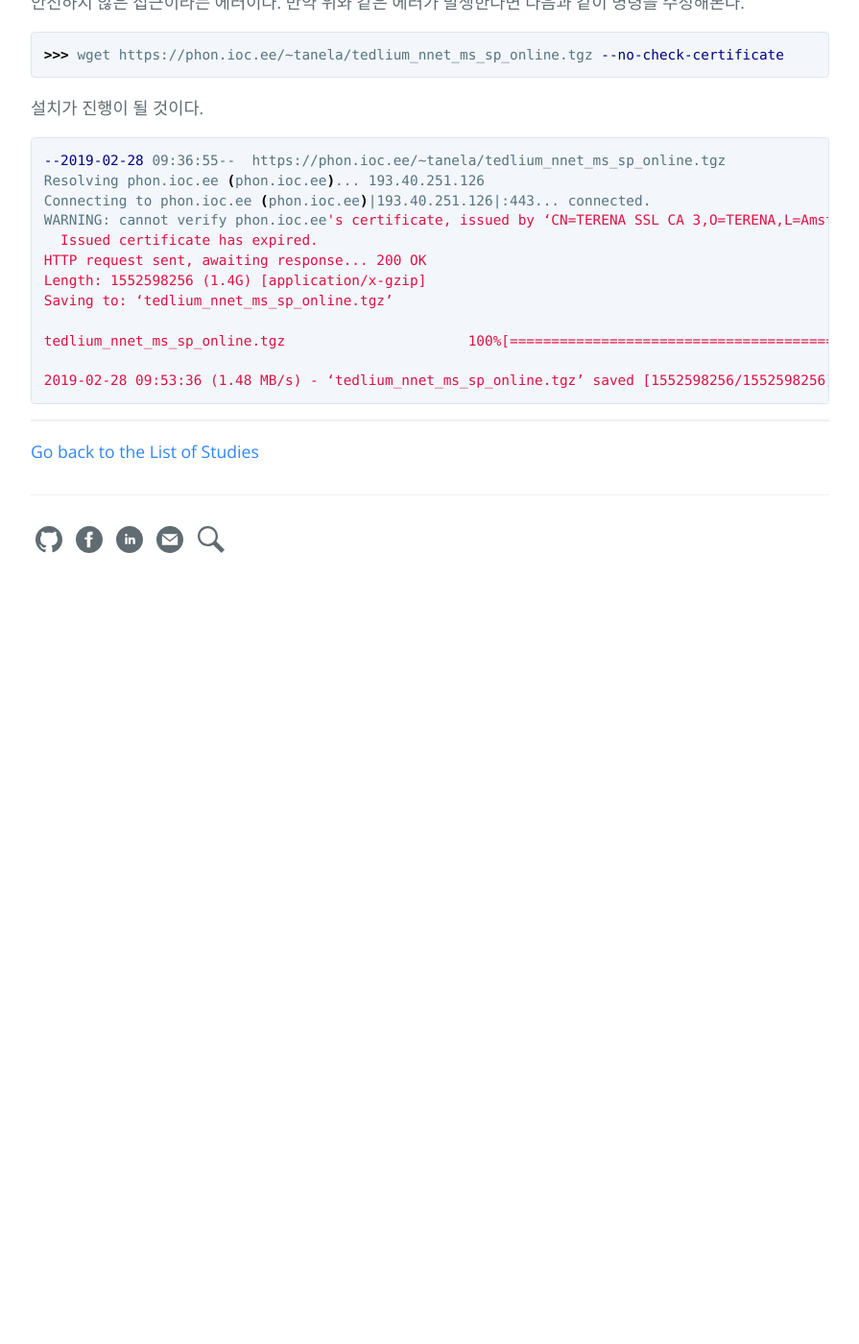
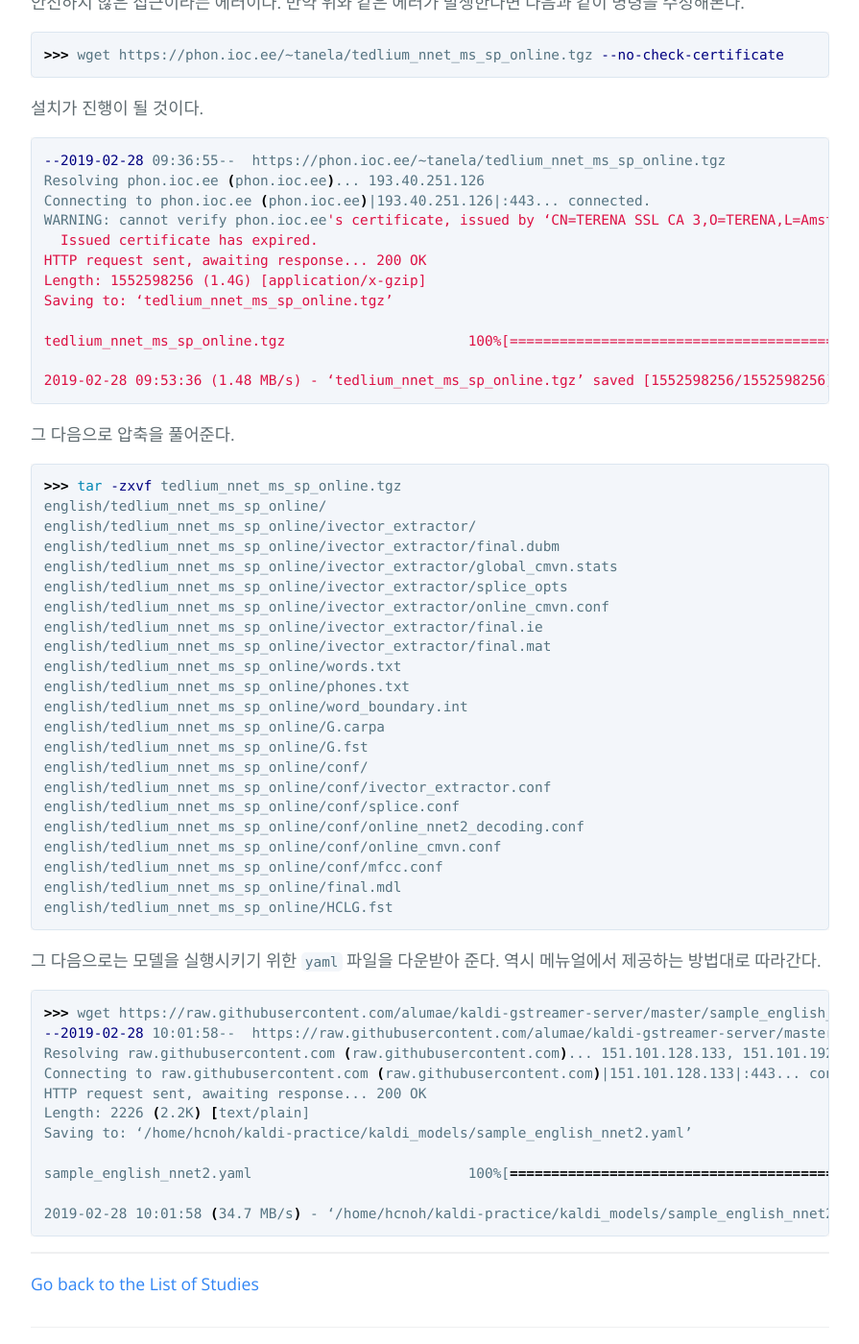
Before and after one commit to hcnoh/hcnoh.github.io, a Jekyll site: the page built from _posts/2019-02-28-kaldi-gstreamer-server.md, in a window 1280 px wide and 1400 px high, scrolled down 3857 px. Shown: the whole window at 96% size, without its empty margins (192-1087 px from the left). Built offline with Jekyll 4.4.1, drawn with Linux system fonts in a browser that asks for light colours; comment, search, counter and statistics services are not loaded; before the commit the page ends 4487 px from its top, so only the background shows below that.

Commit message:
Update 2019-02-28-kaldi-gstreamer-server.md

````diff
--- a/_posts/2019-02-28-kaldi-gstreamer-server.md
+++ b/_posts/2019-02-28-kaldi-gstreamer-server.md
@@ -168,3 +168,46 @@ tedlium_nnet_ms_sp_online.tgz                      100%[========================
 
 2019-02-28 09:53:36 (1.48 MB/s) - ‘tedlium_nnet_ms_sp_online.tgz’ saved [1552598256/1552598256]
 ```
+
+그 다음으로 압축을 풀어준다.
+
+```bash
+>>> tar -zxvf tedlium_nnet_ms_sp_online.tgz
+english/tedlium_nnet_ms_sp_online/
+english/tedlium_nnet_ms_sp_online/ivector_extractor/
+english/tedlium_nnet_ms_sp_online/ivector_extractor/final.dubm
+english/tedlium_nnet_ms_sp_online/ivector_extractor/global_cmvn.stats
+english/tedlium_nnet_ms_sp_online/ivector_extractor/splice_opts
+english/tedlium_nnet_ms_sp_online/ivector_extractor/online_cmvn.conf
+english/tedlium_nnet_ms_sp_online/ivector_extractor/final.ie
+english/tedlium_nnet_ms_sp_online/ivector_extractor/final.mat
+english/tedlium_nnet_ms_sp_online/words.txt
+english/tedlium_nnet_ms_sp_online/phones.txt
+english/tedlium_nnet_ms_sp_online/word_boundary.int
+english/tedlium_nnet_ms_sp_online/G.carpa
+english/tedlium_nnet_ms_sp_online/G.fst
+english/tedlium_nnet_ms_sp_online/conf/
+english/tedlium_nnet_ms_sp_online/conf/ivector_extractor.conf
+english/tedlium_nnet_ms_sp_online/conf/splice.conf
+english/tedlium_nnet_ms_sp_online/conf/online_nnet2_decoding.conf
+english/tedlium_nnet_ms_sp_online/conf/online_cmvn.conf
+english/tedlium_nnet_ms_sp_online/conf/mfcc.conf
+english/tedlium_nnet_ms_sp_online/final.mdl
+english/tedlium_nnet_ms_sp_online/HCLG.fst
+```
+
+그 다음으로는 모델을 실행시키기 위한 `yaml` 파일을 다운받아 준다. 역시 메뉴얼에서 제공하는 방법대로 따라간다.
+
+```bash
+>>> wget https://raw.githubusercontent.com/alumae/kaldi-gstreamer-server/master/sample_english_nnet2.yaml -P ~/kaldi-practice/kaldi_models
+--2019-02-28 10:01:58--  https://raw.githubusercontent.com/alumae/kaldi-gstreamer-server/master/sample_english_nnet2.yaml
+Resolving raw.githubusercontent.com (raw.githubusercontent.com)... 151.101.128.133, 151.101.192.133, 151.101.0.133, ...
+Connecting to raw.githubusercontent.com (raw.githubusercontent.com)|151.101.128.133|:443... connected.
+HTTP request sent, awaiting response... 200 OK
+Length: 2226 (2.2K) [text/plain]
+Saving to: ‘/home/hcnoh/kaldi-practice/kaldi_models/sample_english_nnet2.yaml’
+
+sample_english_nnet2.yaml                          100%[================================================================================================================>]   2.17K  --.-KB/s    in 0s
+
+2019-02-28 10:01:58 (34.7 MB/s) - ‘/home/hcnoh/kaldi-practice/kaldi_models/sample_english_nnet2.yaml’ saved [2226/2226]
+```
````
